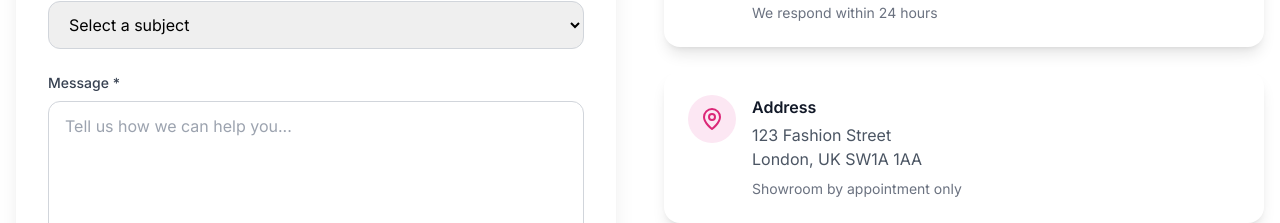
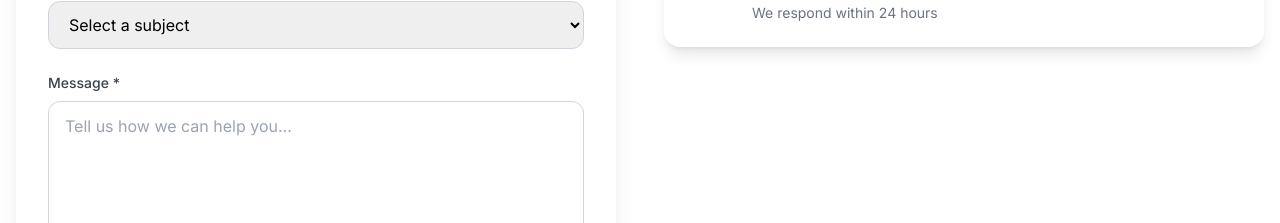
Before and after one commit to dejidee0/Dimplesluxe, a Next.js app: page /contact in a window 1280 px wide. Shown: the part 729-952 px from the top of the page. Built offline with nearby package versions, Linux system fonts and the light colour scheme; no server answers; the database is empty; a web font is replaced by a local one.

Commit message:
removed adress

```diff
--- a/app/contact/page.js
+++ b/app/contact/page.js
@@ -238,25 +238,6 @@ export default function ContactPage() {
                     </p>
                   </div>
                 </div>
-
-                <div className="flex items-start space-x-3 sm:space-x-4 p-4 sm:p-6 bg-white rounded-2xl shadow-lg">
-                  <div className="w-10 h-10 sm:w-12 sm:h-12 bg-primary-100 rounded-full flex items-center justify-center flex-shrink-0">
-                    <MapPin className="w-5 h-5 sm:w-6 sm:h-6 text-primary-600" />
-                  </div>
-                  <div>
-                    <h3 className="font-semibold text-gray-900 mb-1 text-sm sm:text-base">
-                      Address
-                    </h3>
-                    <p className="text-gray-600 mb-1 sm:mb-2 text-sm sm:text-base">
-                      123 Fashion Street
-                      <br />
-                      London, UK SW1A 1AA
-                    </p>
-                    <p className="text-xs sm:text-sm text-gray-500">
-                      Showroom by appointment only
-                    </p>
-                  </div>
-                </div>
               </div>
             </motion.div>
           </div>
```
